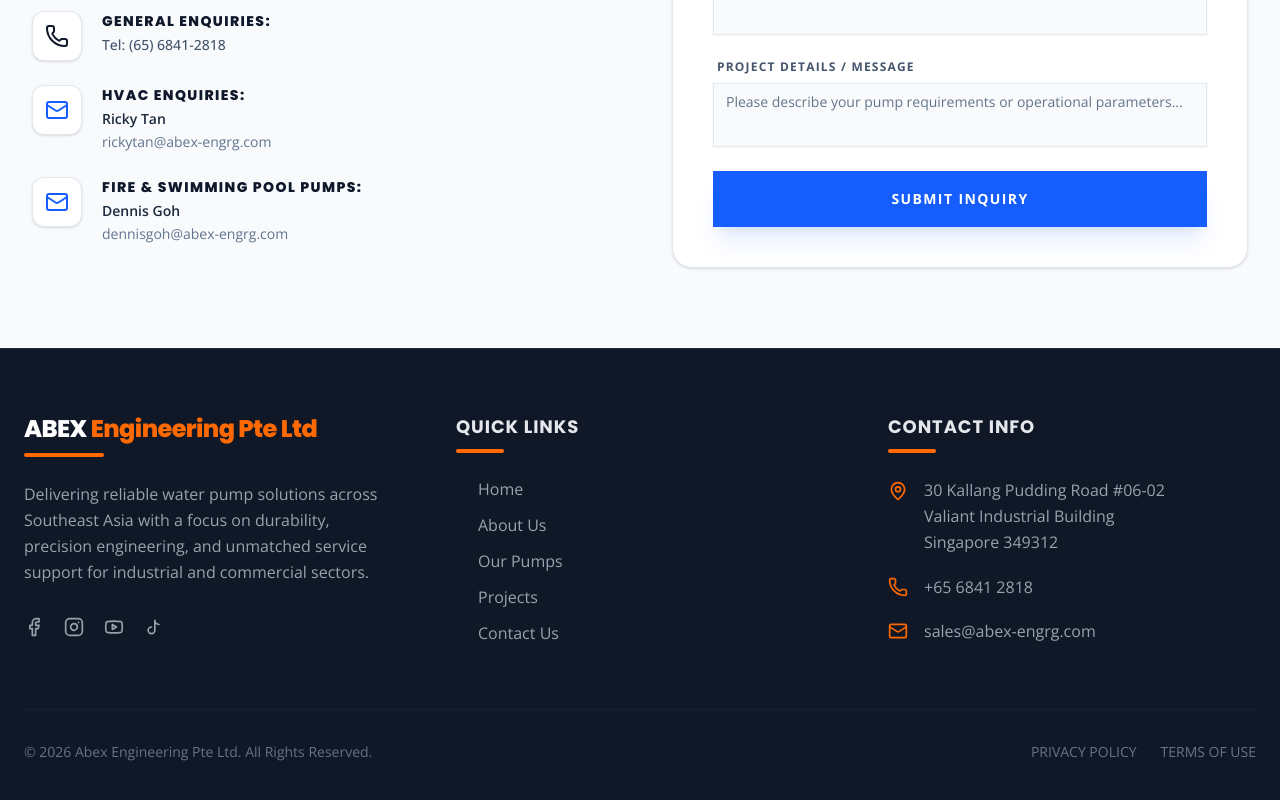
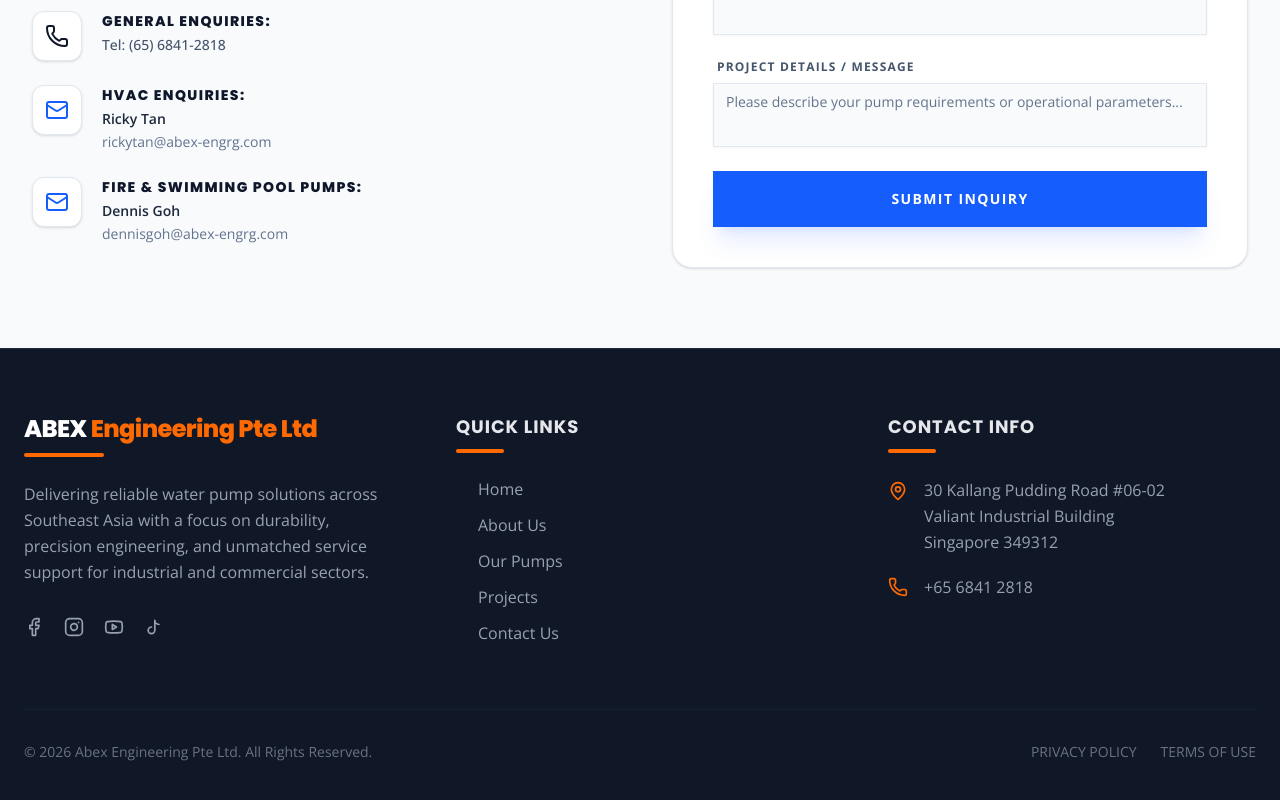
Before and after one commit to davetanyongrui-ops/abex-5., a Next.js app: page /en/contact in a window 1280 px wide. Shown: the part 318-1118 px from the top of the page. Built offline with nearby package versions, Linux system fonts and the light colour scheme; no server answers; the database is empty.

Commit message:
Remove email contact from Footer component
Removed email contact information from the footer.

```diff
--- a/components/layout/Footer.tsx
+++ b/components/layout/Footer.tsx
@@ -138,10 +138,6 @@ export function Footer() {
                                 <Phone className="text-orange-500 shrink-0" size={20} />
                                 <p>+65 6841 2818</p>
                             </div>
-                            <div className="flex items-center gap-4">
-                                <Mail className="text-orange-500 shrink-0" size={20} />
-                                <p>sales@abex-engrg.com</p>
-                            </div>
                         </div>
                     </div>
 
```
